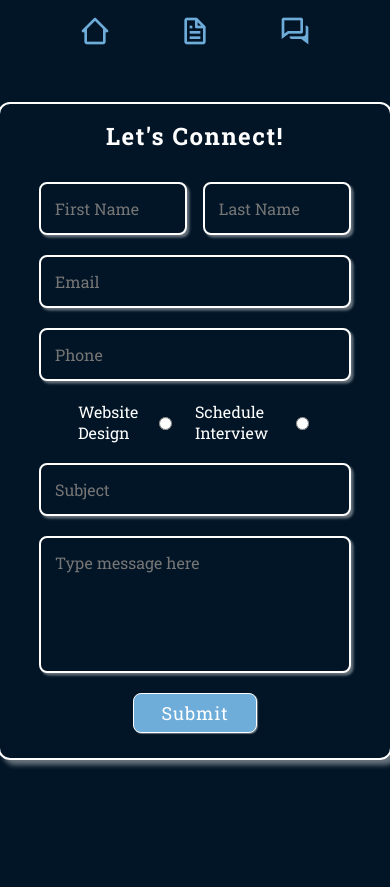
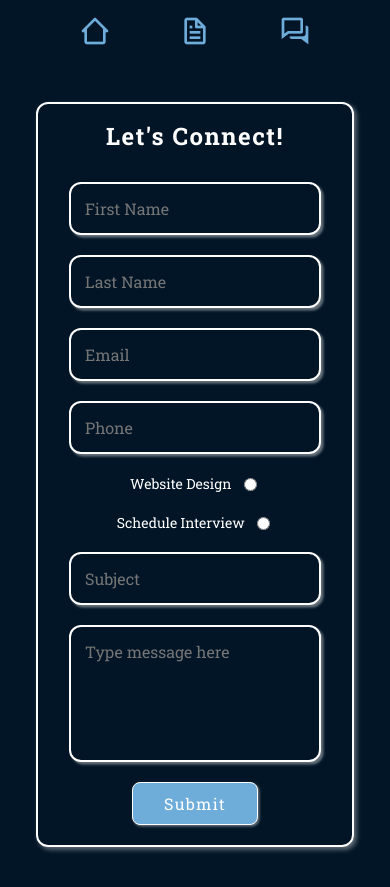
Before and after one commit to rymbowman/rymbowman.github.io, a React (Vite) app: page /connect in a window 390 px wide. Before the commit the page ends 844 px from the top, so only its background shows below. Built offline with nearby package versions, Linux system fonts and the light colour scheme.

Commit message:
update styling for Connect page for proper layout on multiple screen sizes

```diff
--- a/src/pages/connectpage/Connect.css
+++ b/src/pages/connectpage/Connect.css
@@ -7,18 +7,21 @@
   align-items: center;
   justify-content: center;
   margin-bottom: 50px;
+  width: 95%;
+  margin: auto;
 }
 
 .form-container {
-  border: 2.5px solid white; /* White background for form */
+  border: 2px solid white;
   display: flex;
   flex-direction: column;
   align-items: center;
   width: 40%;
-  border-radius: 12px; /* Rounded corners for smooth look */
-  box-shadow: 5px 5px 5px rgba(255, 255, 255, 0.4); /* Subtle shadow for elevation */
+  border-radius: 12px;
+  box-shadow: 2.5px 2.5px 5px rgba(255, 255, 255, 0.4);
   color: white;
   margin-top: 20px;
+  margin-bottom: 40px;
 }
 
 .form {
@@ -47,6 +50,7 @@
 .names-row {
   display: flex;
   gap: 5%;
+  width: 100%;
 }
 
 .radio-dial:hover {
@@ -74,7 +78,7 @@
 }
 
 .form-item {
-  border-radius: 8px;
+  border-radius: 12px;
   width: 100%;
   padding: 14px;
   font-family: "Roboto slab", serif;
@@ -101,10 +105,10 @@ textarea.form-item {
 #btn-contact {
   width: 75%;
   background-color: #6eacda; /* Button color */
-  border: 2px solid white;
+  border: 1px solid white;
   border-radius: 8px;
   padding: 14px 0;
-  box-shadow: 2.5px 2.5px 2.5px rgba(255, 255, 255, 0.4);
+  box-shadow: 1.5px 1.5px 2.5px rgba(255, 255, 255, 0.4);
   color: white;
   font-size: 18px;
   cursor: pointer;
@@ -136,17 +140,6 @@ textarea.form-item {
 
 /*Medium Screens (tablets)*/
 @media (max-width: 1199px) and (min-width: 768px) {
-  body {
-    display: flex;
-    flex-direction: column;
-    align-items: center;
-    width: 100%;
-  }
-
-  .form-container {
-    width: 100%;
-  }
-
   .contact-reason {
     display: flex;
     width: 75%;
@@ -164,32 +157,37 @@ textarea.form-item {
 
 /*Small screens (phones, etc.)*/
 @media (max-width: 767px) {
-  body {
-    display: flex;
-    flex-direction: column;
-    align-items: center;
-    width: 100%;
-  }
-
   .form-container {
-    width: 100%;
+    width: 85%;
   }
 
   .page-heading {
     font-size: 24px;
   }
 
-  .contact-reason {
-    display: flex;
-    width: 75%;
+  .names-row {
+    flex-direction: column;
     gap: 20px;
   }
 
+  .contact-reason {
+    flex-direction: column;
+    align-items: center;
+    gap: 20px;
+    font-size: 14px;
+  }
+  #website-design,
+  #schedule-interview {
+    font-size: 14px;
+    gap: 7.5px;
+  }
   #btn-contact {
-    width: 40%;
-    border: 1px solid white;
-    padding: 7px 0;
-    box-shadow: 1px 1px 1px rgba(255, 255, 255, 0.4);
-    letter-spacing: 1px;
+    width: 50%;
+    padding: 10px 0;
+    font-size: 16px;
+    margin-bottom: 20px;
+  }
+  #error-message {
+    font-size: 0.8em;
   }
 }
```
